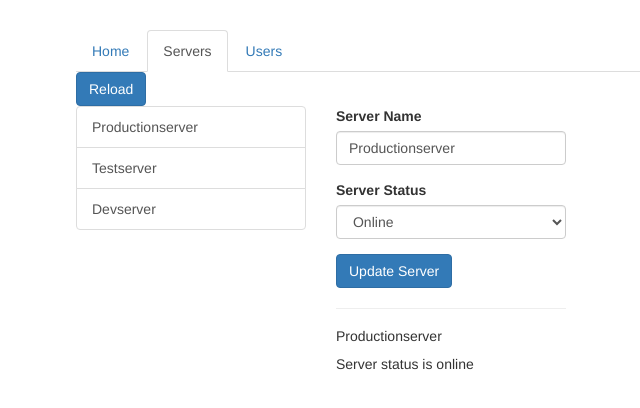
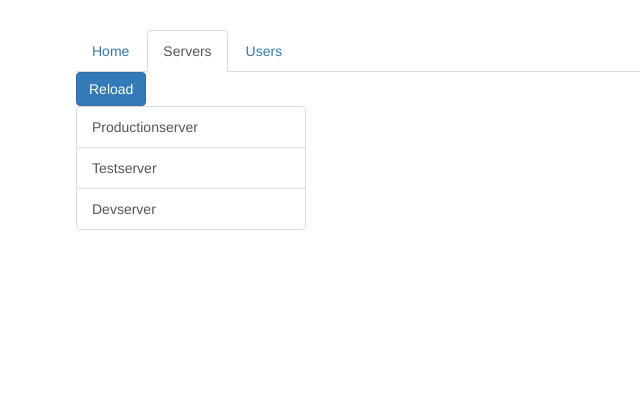
Before and after one commit to theglitcher97/angular_the_complete_guide_course, an Angular app: page /servers in a window 1280 px wide. Shown: the top 408 px of the page, without its empty margins (189-829 px from the left). Built offline with nearby package versions, Linux system fonts and the light colour scheme.

Commit message:
feat: added child routes and rendering them with router-outlet

```diff
--- a/src/app/servers/edit-server/edit-server.component.ts
+++ b/src/app/servers/edit-server/edit-server.component.ts
@@ -1,7 +1,6 @@
 import { Component, OnInit } from '@angular/core';
 
 import { ServersService } from '../servers.service';
-import { ActivatedRoute } from '@angular/router';
 
 @Component({
   selector: 'app-edit-server',
@@ -13,14 +12,9 @@ export class EditServerComponent implements OnInit {
   serverName = '';
   serverStatus = '';
 
-  constructor(
-    private serversService: ServersService,
-    private activatedRoute: ActivatedRoute
-  ) {}
+  constructor(private serversService: ServersService) {}
 
   ngOnInit() {
-    console.log(this.activatedRoute.snapshot.params);
-    console.log(this.activatedRoute.snapshot.queryParams);
     this.server = this.serversService.getServer(1);
     if (this.server) {
       this.serverName = this.server.name;
--- a/src/app/servers/server/server.component.ts
+++ b/src/app/servers/server/server.component.ts
@@ -1,7 +1,7 @@
 import { Component, OnInit } from '@angular/core';
 
 import { ServersService } from '../servers.service';
-import { ActivatedRoute } from '@angular/router';
+import { ActivatedRoute, Params } from '@angular/router';
 
 @Component({
   selector: 'app-server',
@@ -17,8 +17,8 @@ export class ServerComponent implements OnInit {
   ) {}
 
   ngOnInit() {
-    let id = +this.activatedRoute.snapshot.params['id'] || 1;
-    this.server = this.serversService.getServer(id);
-    console.log(this.server);
+    this.activatedRoute.params.subscribe((params: Params) => {
+      this.server = this.serversService.getServer(+params['id']);
+    });
   }
 }
--- a/src/app/servers/servers.component.html
+++ b/src/app/servers/servers.component.html
@@ -19,8 +19,9 @@
     </div>
   </div>
   <div class="col-xs-12 col-sm-4">
-    <app-edit-server></app-edit-server>
+    <router-outlet></router-outlet>
+    <!--<app-edit-server></app-edit-server>
     <hr>
-    <app-server></app-server>
+    <app-server></app-server>-->
   </div>
 </div>
--- a/src/app/users/users.component.html
+++ b/src/app/users/users.component.html
@@ -10,6 +10,6 @@
     </div>
   </div>
   <div class="col-xs-12 col-sm-4">
-    <app-user></app-user>
+    <router-outlet></router-outlet>
   </div>
 </div>
```
Also changed, not shown: src/app/app.module.ts (+13 -5 lines).
